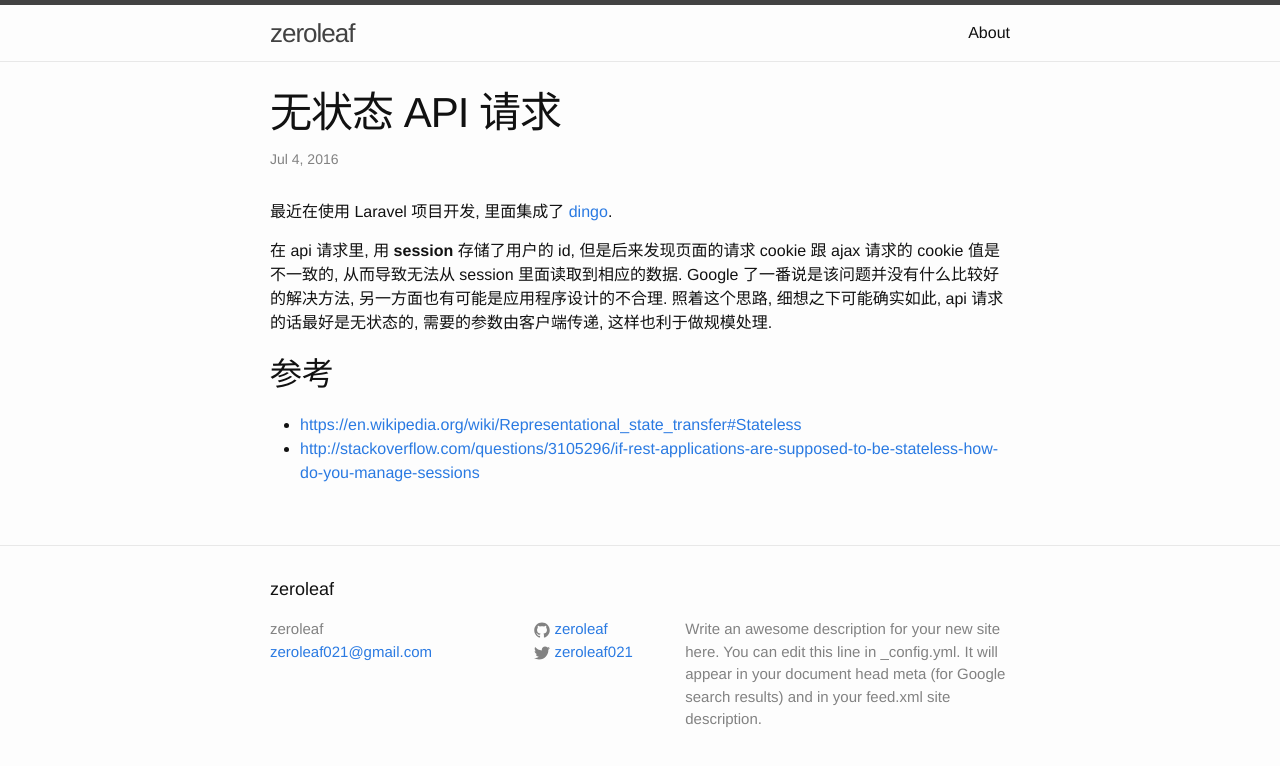
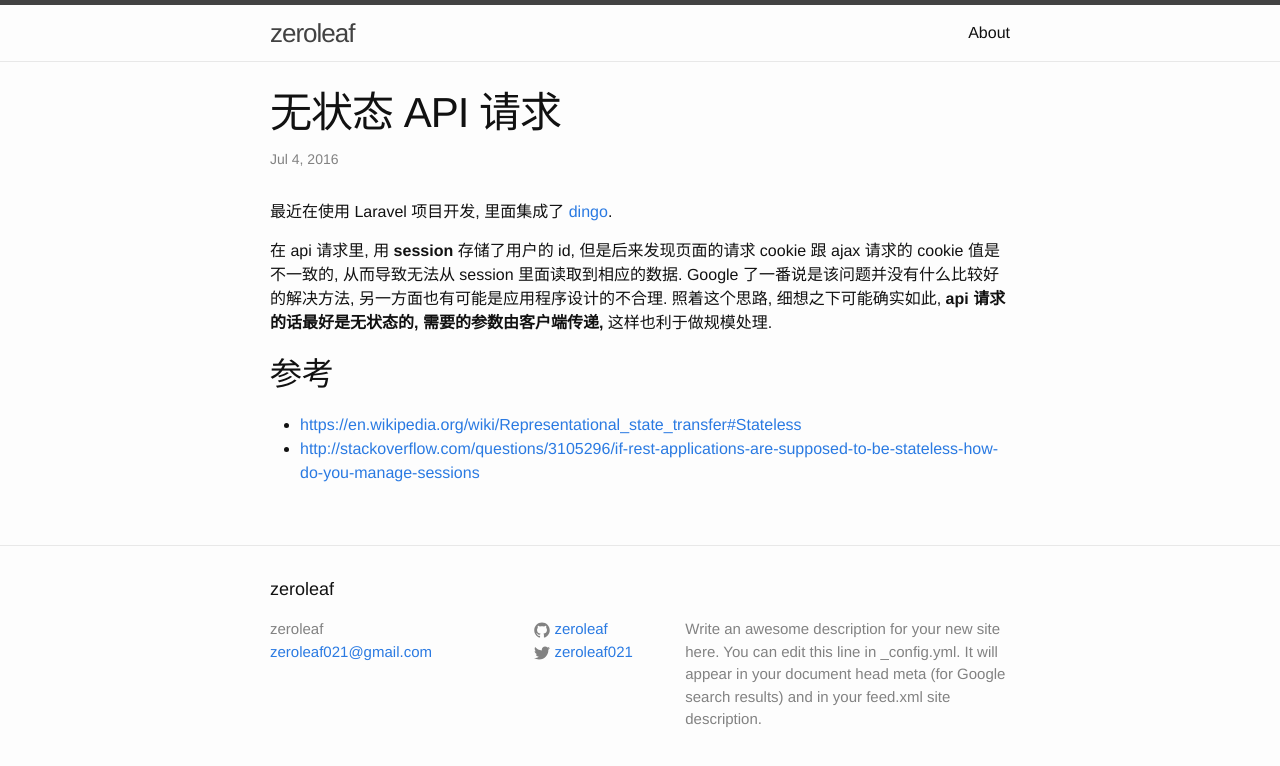
Before and after one commit to zeroleaf/me, a Jekyll site: the page built from _posts/2016-07-04-stateless-api.md, in a window 1280 px wide. Shown: the top 766 px of the page. Built offline with Jekyll 4.4.1, drawn with Linux system fonts in a browser that asks for light colours.

Commit message:
Update content.

```diff
--- a/_posts/2016-07-04-stateless-api.md
+++ b/_posts/2016-07-04-stateless-api.md
@@ -10,7 +10,7 @@ categories:
 在 api 请求里, 用 **session** 存储了用户的 id, 但是后来发现页面的请求 cookie 跟 ajax
 请求的 cookie 值是不一致的, 从而导致无法从 session 里面读取到相应的数据.
 Google 了一番说是该问题并没有什么比较好的解决方法, 另一方面也有可能是应用程序设计的不合理.
-照着这个思路, 细想之下可能确实如此, api 请求的话最好是无状态的, 需要的参数由客户端传递,
+照着这个思路, 细想之下可能确实如此, **api 请求的话最好是无状态的, 需要的参数由客户端传递,**
 这样也利于做规模处理.
 
 ## 参考
```
